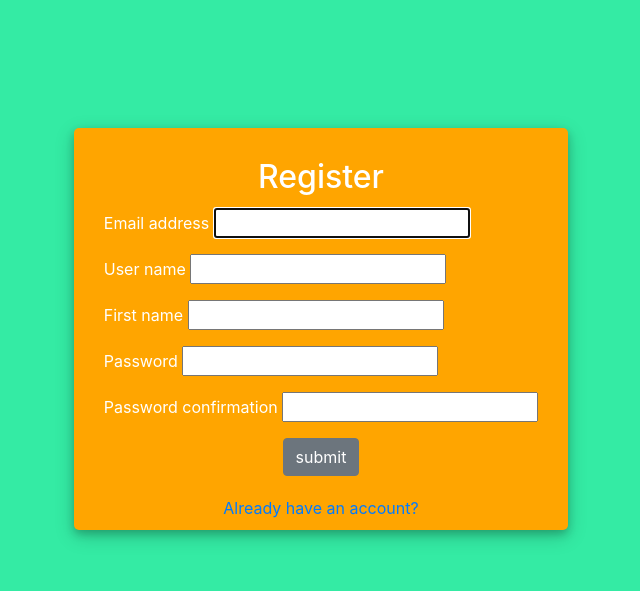
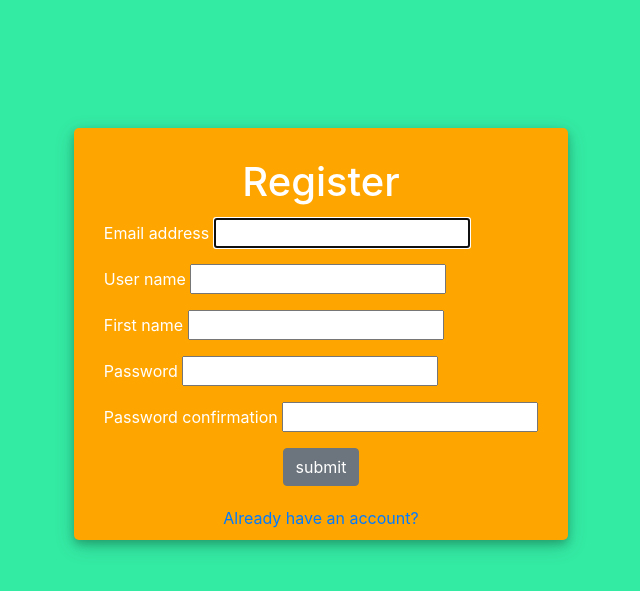
Before and after one commit to OskarMai/tickettracker, a Django app: page /register/ in a window 1280 px wide. Shown: the top 591 px of the page, without its empty margins (319-959 px from the left). Run offline with Django 3.2, Linux system fonts and the light colour scheme; some libraries are stand-ins or nearby versions.

Commit message:
small form edits

```diff
--- a/src/authenticate/templates/authenticate/register.html
+++ b/src/authenticate/templates/authenticate/register.html
@@ -10,7 +10,7 @@
 		{%endfor%}
 	</div>
 	<div class="card-body text-white">
-		<h2 class="card-title text-center">Register</h2>
+		<h1 class="card-title text-center">Register</h1>
 		<form method="post" action="{% url 'authenticate:register' %}">
 			{% csrf_token %}
 			<div class="form-group">
@@ -44,6 +44,6 @@
 		</div>
 	</div>
 	<div class="text-center">
-		<a href = "{% url 'authenticate:login'%}" >Already have an account?</a>
+		<a class="card-link"href = "{% url 'authenticate:login'%}" >Already have an account?</a>
 	</div>
 {%endblock%}
```
Also changed, not shown: src/db.sqlite3.
